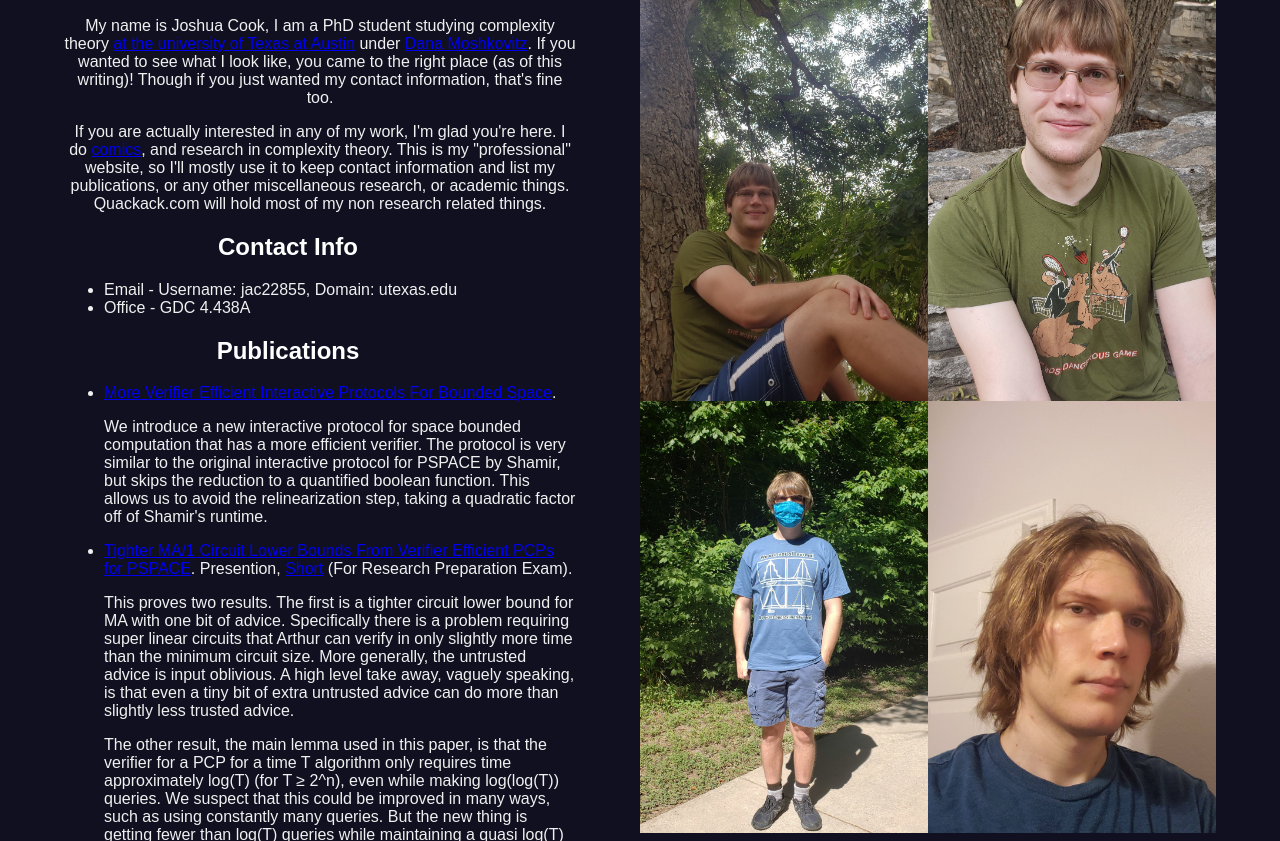
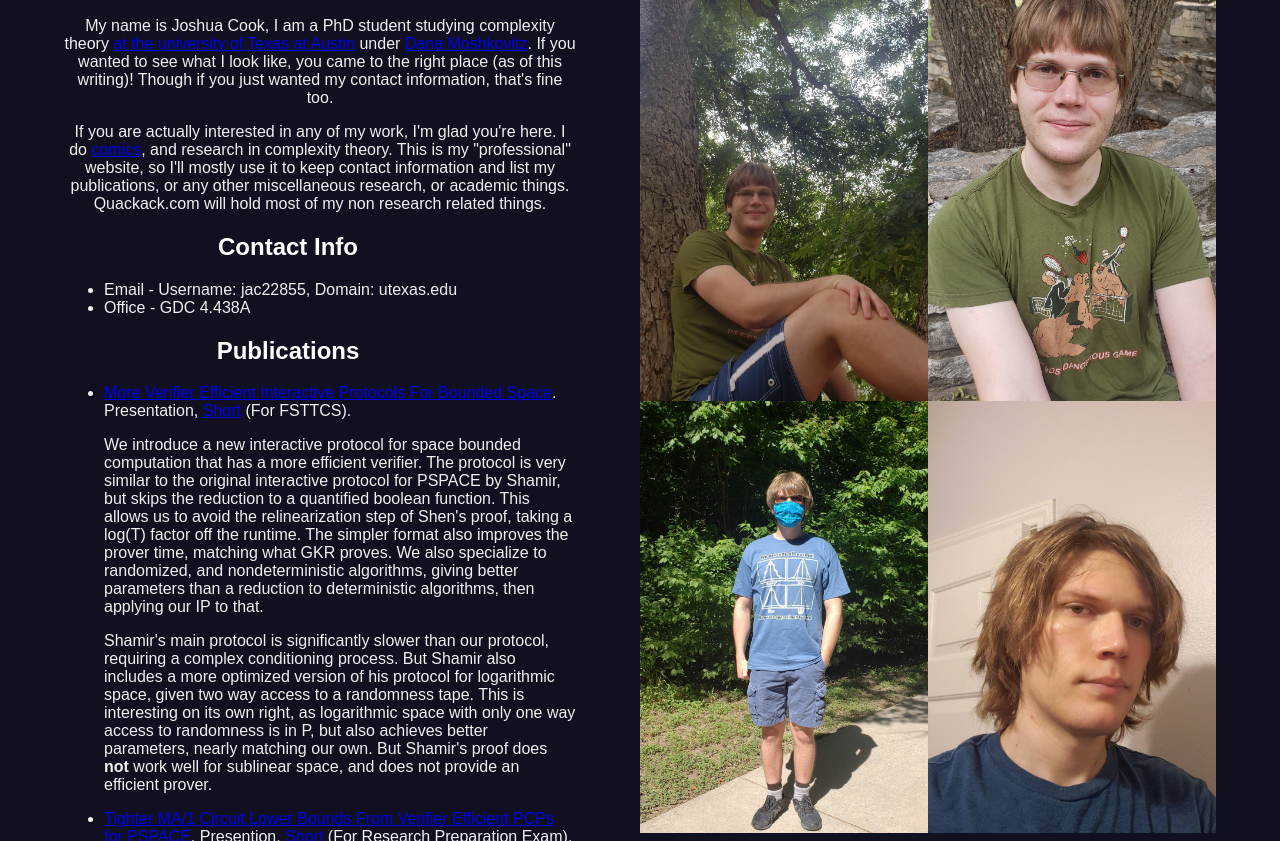
Before and after one commit to quackack/PersonalWebsite, a plain HTML site: page index.html in a window 1280 px wide. Shown: the part 111-952 px from the top of the page. Drawn offline with Linux system fonts and the light colour scheme.

Commit message:
Added my slides to my website.

```diff
--- a/index.html
+++ b/index.html
@@ -35,9 +35,11 @@
       <h2>Publications</h2>
       <ul>
         <li>
-		<p class="pubTitle"><a href="https://eccc.weizmann.ac.il/report/2022/093">More Verifier Efficient Interactive Protocols For Bounded Space</a>.</p>
+		<p class="pubTitle"><a href="https://eccc.weizmann.ac.il/report/2022/093">More Verifier Efficient Interactive Protocols For Bounded Space</a>. Presentation, <a href="./More_Efficient_Interactive_Proofs_For_Bounded_Space.pdf">Short</a> (For FSTTCS).</p>
 
-		<p class="pubDesc">We introduce a new interactive protocol for space bounded computation that has a more efficient verifier. The protocol is very similar to the original interactive protocol for PSPACE by Shamir, but skips the reduction to a quantified boolean function. This allows us to avoid the relinearization step, taking a quadratic factor off of Shamir's runtime.</p>
+		<p class="pubDesc">We introduce a new interactive protocol for space bounded computation that has a more efficient verifier. The protocol is very similar to the original interactive protocol for PSPACE by Shamir, but skips the reduction to a quantified boolean function. This allows us to avoid the relinearization step of Shen's proof, taking a log(T) factor off the runtime. The simpler format also improves the prover time, matching what GKR proves. We also specialize to randomized, and nondeterministic algorithms, giving better parameters than a reduction to deterministic algorithms, then applying our IP to that.</p>
+
+		<p class="pubDesc">Shamir's main protocol is significantly slower than our protocol, requiring a complex conditioning process. But Shamir also includes a more optimized version of his protocol for logarithmic space, given two way access to a randomness tape. This is interesting on its own right, as logarithmic space with only one way access to randomness is in P, but also achieves better parameters, nearly matching our own. But Shamir's proof does <strong>not</strong> work well for sublinear space, and does not provide an efficient prover.</p>
         </li>
 
         <li>
```
